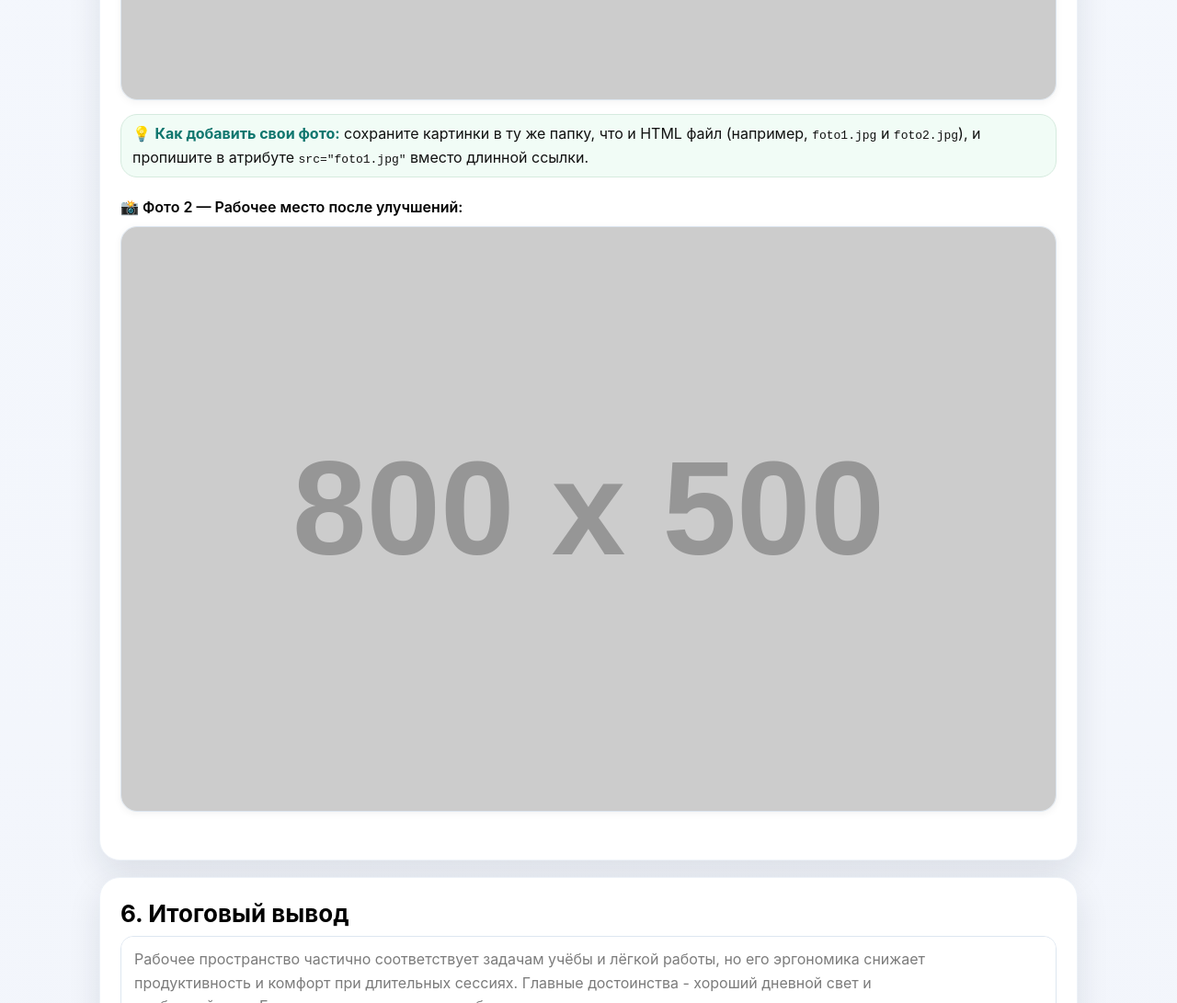
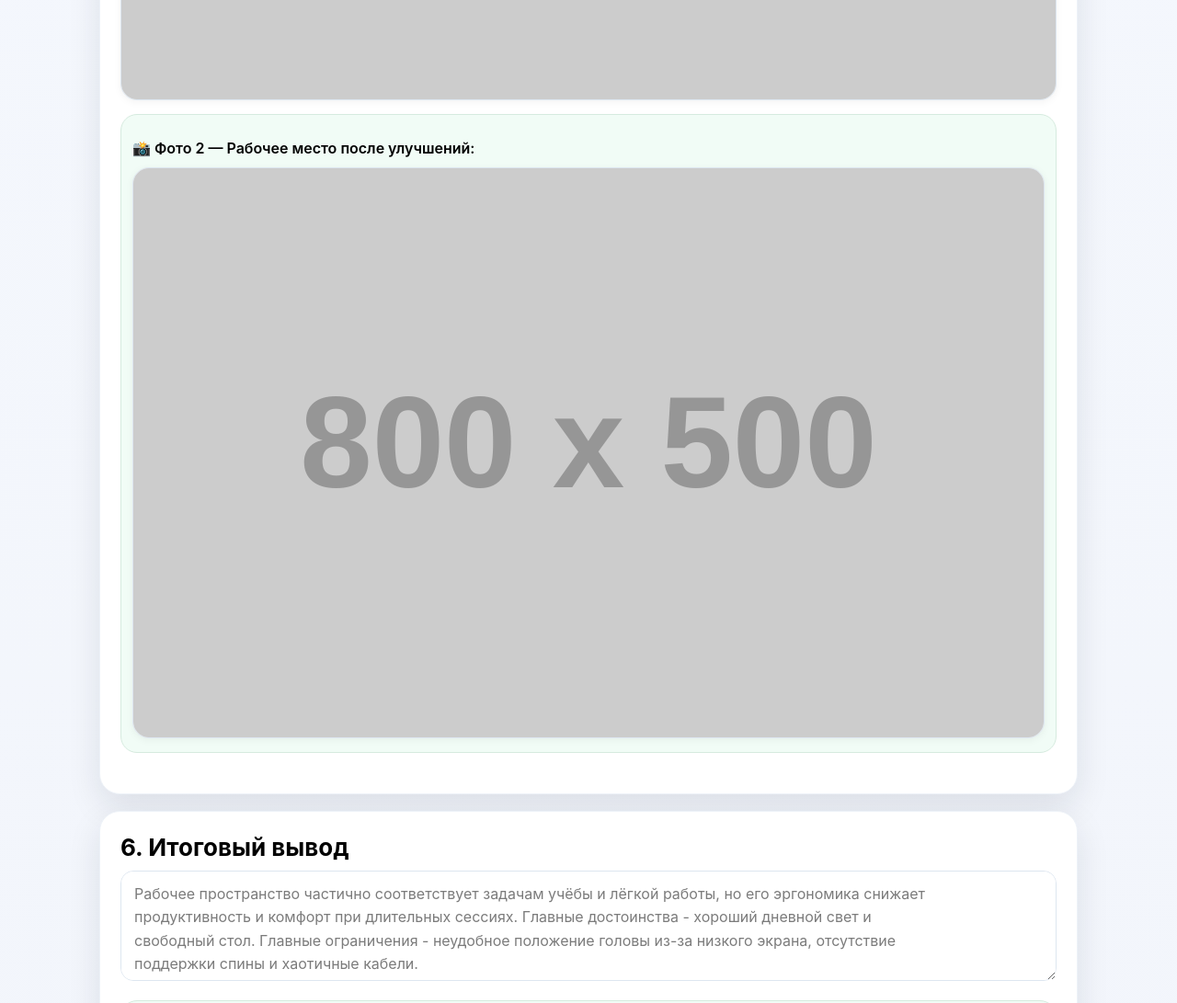
Before and after one commit to sofastecko918-byte/Moy-otchet, a plain HTML site: page index.html in a window 1280 px wide. Shown: the part 2660-3751 px from the top of the page at 92% size. Drawn offline with Linux system fonts and the light colour scheme; placeholder pictures from the web are drawn by us.

Commit message:
Update index.html

```diff
--- a/index.html
+++ b/index.html
@@ -8,9 +8,9 @@
     :root{
       --bg:#f4f7fc;
       --card:#ffffff;
-      --text:#111111; /* Основной текст — четкий черный */
-      --text-dark:#000000; /* Максимально черный */
-      --text-muted:#222222; /* Второстепенный текст — темно-серый, почти черный */
+      --text:#111111;
+      --text-dark:#000000;
+      --text-muted:#222222;
       --line:#dde6f0;
       --primary:#2457d6;
       --primary2:#4f86ff;
@@ -188,8 +188,7 @@
       <div class="img-container">
         <p>📸 Фото 1 — Рабочее место до улучшений:</p>
         <img class="report-img" src="https://via.placeholder.com/800x500/cccccc/222222?text=ВСТАВЬТЕ+ССЫЛКУ+НА+ФОТО+ДО" alt="Рабочее место до улучшений" style="width:100%;">
-        <div class="note" style="margin-top:8px; padding:8px 12px;">💡 <strong>Как добавить свои фото:</strong> сохраните картинки в ту же папку, что и HTML файл (например, <code>foto1.jpg</code> и <code>foto2.jpg</code>), и пропишите в атрибуте <code>src="foto1.jpg"</code> вместо длинной ссылки.</div>
-      </div>
+        <div class="note" style="margin-top:8px; padding:8px 12px;"
 
       <div class="img-container">
         <p>📸 Фото 2 — Рабочее место после улучшений:</p>
```
